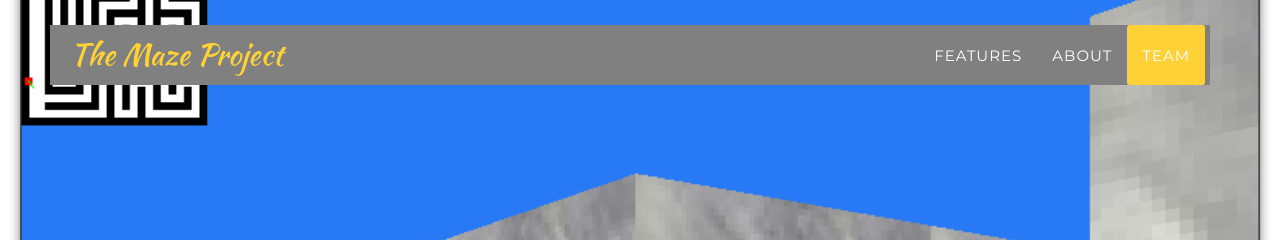
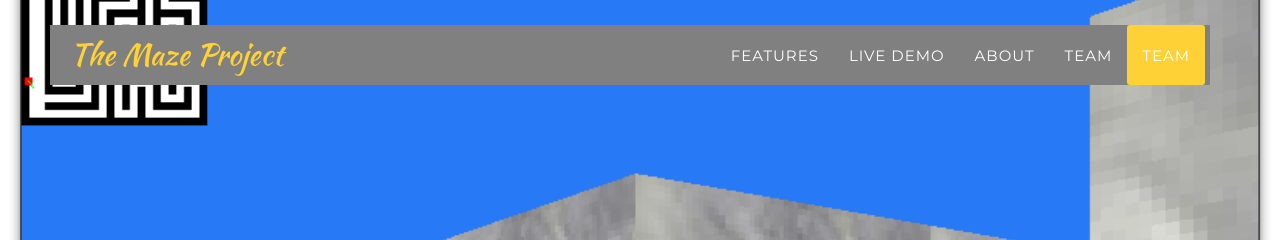
Before and after one commit to dexterski007/The-Maze-Project, a Jekyll site: the page built from docs/index.html, in a window 1280 px wide. Shown: the top 240 px of the page. Built offline with Jekyll 4.4.1, drawn with Linux system fonts in a browser that asks for light colours; some web fonts are replaced.

Commit message:
fix for youtube

```diff
--- a/docs/_includes/css/agency.css
+++ b/docs/_includes/css/agency.css
@@ -874,3 +874,9 @@ body {
     justify-content: center;
     flex-wrap: wrap;
 }
+
+#youtubevid {
+    display: flex;
+    justify-content: center;
+    flex-wrap: wrap;
+}
--- a/docs/_includes/header.html
+++ b/docs/_includes/header.html
@@ -22,10 +22,16 @@
                         <a class="page-scroll" href="#features">Features</a>
                     </li>
                     <li>
+                        <a class="page-scroll" href="#live_demo">Live demo</a>
+                    </li>
+                    <li>
                         <a class="page-scroll" href="#about">About</a>
                     </li>
                     <li>
                         <a class="page-scroll" href="#team">Team</a>
+                    </li>
+                    <li>
+                        <a class="page-scroll" href="#contact">Team</a>
                     </li>
                 </ul>
             </div>
--- a/docs/_includes/portfolio_grid.html
+++ b/docs/_includes/live_demo.html
@@ -7,7 +7,7 @@
                     <h3 class="section-subheading text-muted">Watch this video to get familiar with the Gameplay!</h3>
                 </div>
             </div>
-            <div class="row">
+            <div class="row" id="youtubevid">
                 <p><iframe width="560" height="315" src="https://www.youtube.com/embed/vrUOPr9v8g4" title="" frameBorder="0"   allow="accelerometer; autoplay; clipboard-write; encrypted-media; gyroscope; picture-in-picture; web-share"  allowFullScreen></iframe></p>
             </div>
         </div>
--- a/docs/_layouts/default.html
+++ b/docs/_layouts/default.html
@@ -8,7 +8,7 @@
 
     {% include header.html %}
     {% include features.html %}
-    {% include portfolio_grid.html %}
+    {% include live_demo.html %}
     {% include about.html %}
     {% include team.html %}
     {% include contact.html %}
```
